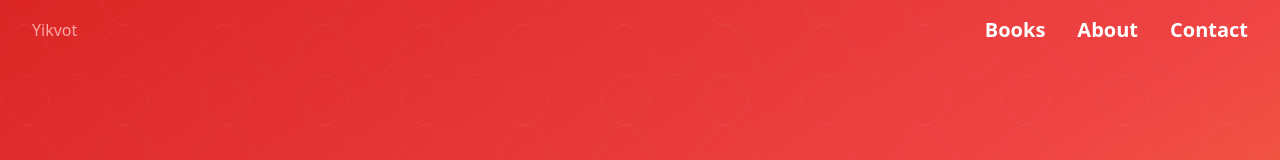
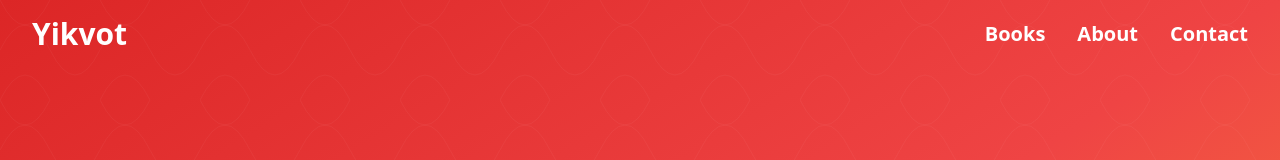
Before and after one commit to furqan-qadri/yikvot, a Next.js app: page / in a window 1280 px wide. Shown: the top 160 px of the page. Built offline with nearby package versions, Linux system fonts and the light colour scheme.

Commit message:
fix navbar

```diff
--- a/app/page.tsx
+++ b/app/page.tsx
@@ -19,14 +19,14 @@ export default function Home() {
     <div className="">
       <header
         className={`fixed top-0 left-0 right-0 z-50 transition-all duration-300 ${
-          scrollY > 50 ? "bg-white shadow-md" : "bg-transparent"
+          scrollY > 80 ? "bg-[#ED4141] shadow-md" : "bg-transparent"
         }`}
       >
         <div className="container mx-auto px-4">
           <nav className="flex items-center justify-between p-4">
             <Link
               href="/"
-              className="text-red-300 hover:text-red-600 transition-colors"
+              className="text-white transition-colors text-3xl font-bold hover:text-red-600"
             >
               Yikvot
             </Link>
```
